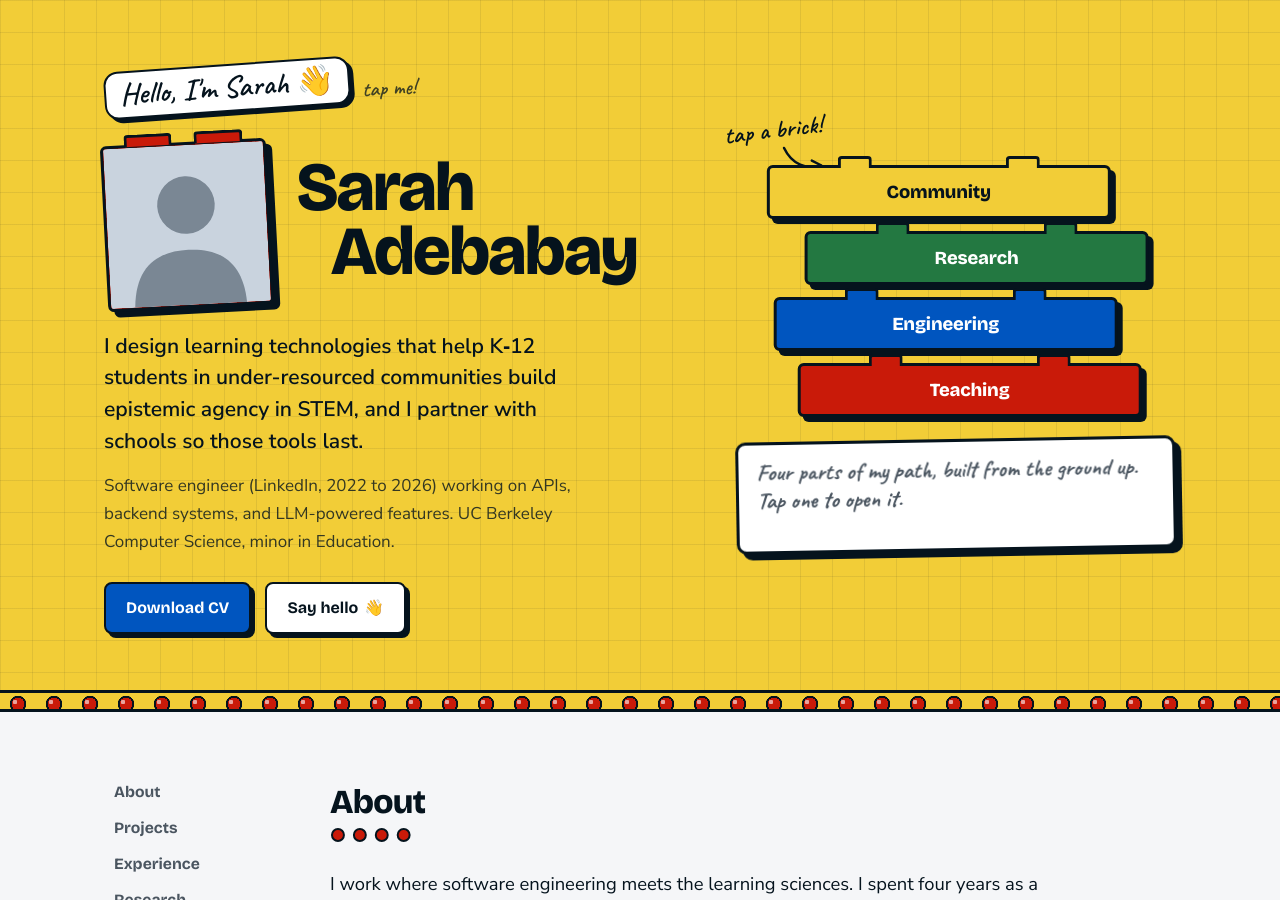
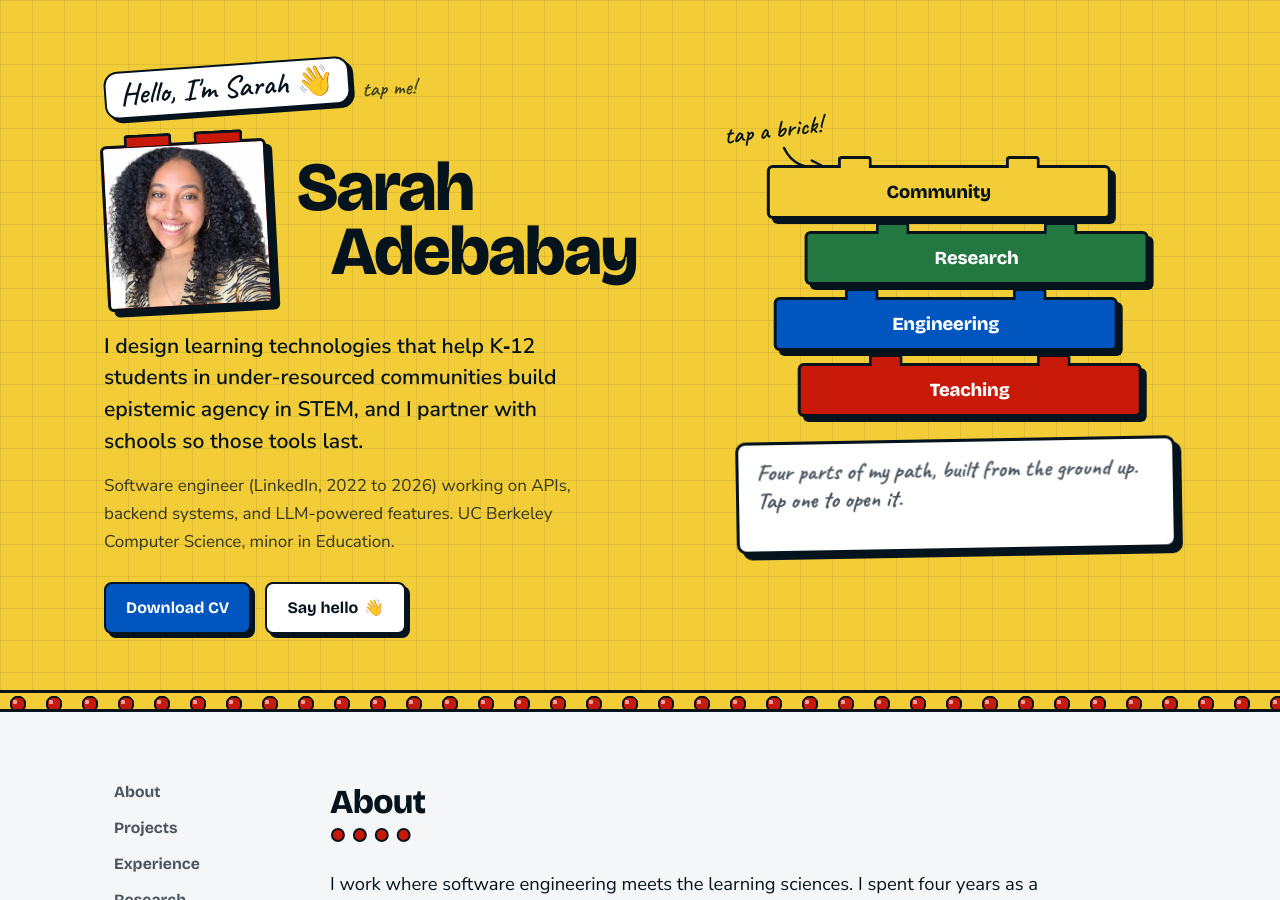
Before and after one commit to sarah-adebabay/sarah-adebabay.github.io, a Jekyll site: the page built from _pages/about.md, in a window 1280 px wide and 900 px high. Built offline with Jekyll 4.4.1, drawn with Linux system fonts in a browser that asks for light colours.

Commit message:
Show new headshot on the homepage
The homepage hero and contact section read their photo from
_data/home.yml, which still pointed at the placeholder silhouette.
Point it at images/profile.jpg.

Co-Authored-By: Claude Opus 5.5 <noreply@anthropic.com>
Claude-Session: https://claude.ai/code/session_01EhccNJLZ1er7aAgtbAsjvV

```diff
--- a/_data/home.yml
+++ b/_data/home.yml
@@ -33,7 +33,7 @@ interests:
 contact: "I love talking about learning technologies, AI in education, and building tools with schools."
 
 # Your headshot. Put a square photo in images/ (for example images/sarah.jpg) and change this path.
-photo: "/images/headshot-placeholder.svg"
+photo: "/images/profile.jpg"
 photo_alt: "Sarah Adebabay"
 # Where the hero photo sits: "left" (beside your name) or "stack" (top brick of the stack)
 photo_spot: left
```
